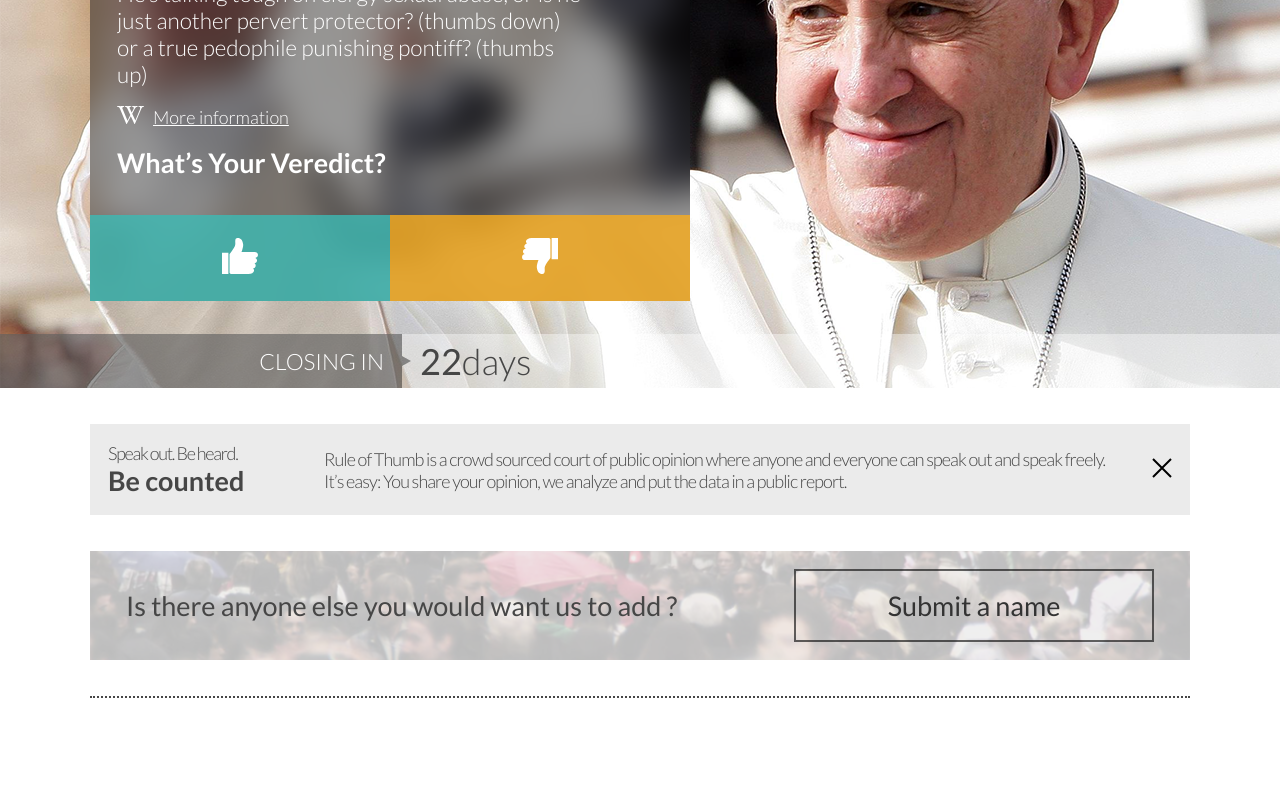
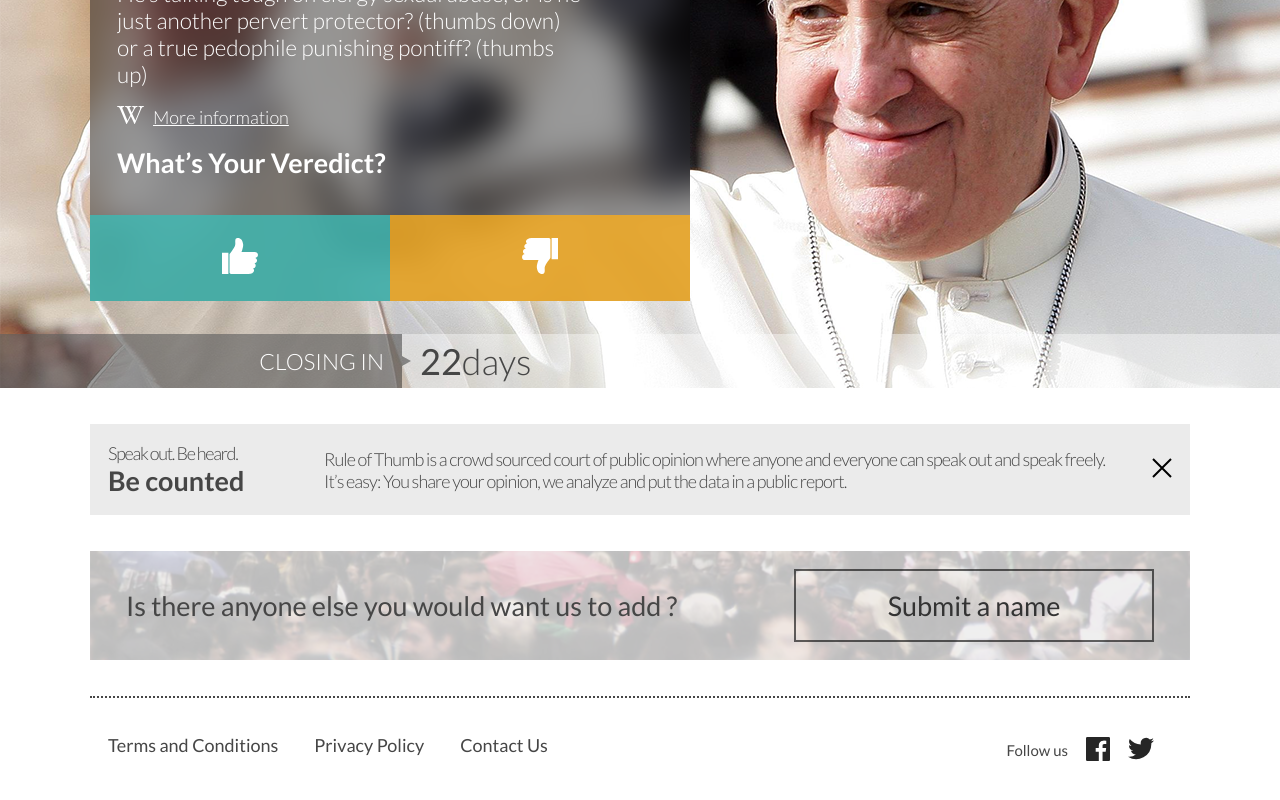
Before and after one commit to MateoBetancur/rule-of-thumb, a Next.js app: page / in a window 1280 px wide. Shown: the part 312-1112 px from the top of the page. Before the commit the page ends 1046 px from the top, so only its background shows below. Built offline with nearby package versions, Linux system fonts and the light colour scheme.

Commit message:
finished footer

```diff
--- /dev/null
+++ b/src/components/Footer/Footer.module.scss
@@ -0,0 +1,72 @@
+@import "/src/styles/sizes.module.scss";
+@import "/src/styles/variables.module.scss";
+.footer {
+    display: flex;
+    align-items: flex-end;
+    justify-content: space-between;
+    margin: 0 1rem 3rem;
+}
+
+.footer__links li {
+    padding: 0.5rem 0;
+    font-size: 1.25rem;
+}
+
+.footer__links li a {
+    color: $color-dark-gray;
+    text-decoration: none;
+}
+
+.footer__links li a:hover {
+    color: $color-darker-gray;
+    text-decoration: underline;
+}
+
+.footer__social > span {
+    color: $color-darker-gray;
+    font-size: 1.25rem;
+    text-align: right;
+}
+
+.footer__social > ul {
+    display: flex;
+    margin-top: 1rem;
+}
+
+.footer__social > ul > li {
+    margin-right: 1rem;
+}
+
+@media all and (min-width: $tablet) {
+    .footer {
+        align-items: flex-start;
+    }
+
+    .footer__links ul,
+    .footer__social {
+        display: flex;
+    }
+
+    .footer__links ul li {
+        padding: 0;
+        margin-right: 2rem;
+        font-size: 1rem;
+    }
+
+    .footer__social {
+        align-items: center;
+    }
+
+    .footer__social span {
+        margin-right: 1rem;
+        color: $color-dark-gray;
+        font-size: 0.833rem;
+    }
+
+    .footer__social > ul {
+        margin-top: 3px;
+    }
+}
+
+@media all and (min-width: $desktop) {
+}
--- /dev/null
+++ b/src/components/Footer/Footer.tsx
@@ -0,0 +1,40 @@
+import React, { FC } from 'react'
+import styles from './Footer.module.scss'
+export const Footer: FC = () => {
+    return (
+        <footer className={styles["footer"]}>
+            <div className={styles["footer__links"]}>
+                <ul>
+                    <li>
+                        <a href="#">Terms and Conditions</a>
+                    </li>
+                    <li>
+                        <a href="#">Privacy Policy</a>
+                    </li>
+                    <li>
+                        <a href="#">Contact Us</a>
+                    </li>
+                </ul>
+            </div>
+            <div className={styles["footer__social"]}>
+                <span>Follow us</span>
+                <ul>
+                    <li>
+                        <a href="#">
+                            <svg width="24" height="24" xmlns="http://www.w3.org/2000/svg">
+                                <path d="M24 1.325v21.35c0 .732-.593 1.325-1.325 1.325H16.56v-9.294h3.12l.467-3.622H16.56V8.771c0-1.048.292-1.763 1.796-1.763h1.918v-3.24a25.663 25.663 0 00-2.795-.143c-2.766 0-4.659 1.688-4.659 4.788v2.671H9.691v3.622h3.128V24H1.325A1.325 1.325 0 010 22.676V1.325A1.325 1.325 0 011.325 0h21.35A1.325 1.325 0 0124 1.325z" fill="#262626" fillRule="nonzero" />
+                            </svg>
+                        </a>
+                    </li>
+                    <li>
+                        <a href="#">
+                            <svg width="26" height="23" xmlns="http://www.w3.org/2000/svg">
+                                <path d="M23.329 6.204c.01.23.01.458.01.687A15.182 15.182 0 01-.008 19.688c.421.05.845.075 1.27.073a10.7 10.7 0 006.627-2.289 5.335 5.335 0 01-4.984-3.704c.798.151 1.62.12 2.404-.094a5.346 5.346 0 01-4.276-5.233v-.073a5.396 5.396 0 002.413.666 5.357 5.357 0 01-1.654-7.127A15.15 15.15 0 0012.79 7.484a5.898 5.898 0 01-.135-1.217 5.336 5.336 0 019.228-3.652 10.612 10.612 0 003.392-1.29 5.368 5.368 0 01-2.351 2.955 10.811 10.811 0 003.07-.843 10.868 10.868 0 01-2.664 2.767z" fill="#262626" fillRule="nonzero" />
+                            </svg>
+                        </a>
+                    </li>
+                </ul>
+            </div>
+        </footer>
+    )
+}
--- a/src/pages/index.tsx
+++ b/src/pages/index.tsx
@@ -4,6 +4,7 @@ import { NavBar } from '../components/NavBar/NavBar';
 import { Header } from '../components/Header/Header';
 import { BannerTop } from '../components/Banners/BannerTop';
 import { BannerBottom } from '../components/Banners/BannerBottom';
+import { Footer } from '../components/Footer/Footer';
 
 const Home: NextPage = () => {
   return (
@@ -19,6 +20,7 @@ const Home: NextPage = () => {
         <BannerTop />
         <BannerBottom />
         <hr role="separator" />
+        <Footer />
       </div>
     </div>
   )
--- a/src/styles/globals.scss
+++ b/src/styles/globals.scss
@@ -48,8 +48,6 @@ hr[role="separator"] {
   margin: 1.5rem 1rem;
 }
 
-
-
 .icon-button {
   padding: 0;
   border: 0;
@@ -77,7 +75,6 @@ hr[role="separator"] {
   height: 100%;
 }
 
-
 .banner {
   position: relative;
   display: flex;
@@ -99,9 +96,6 @@ hr[role="separator"] {
   pointer-events: none;
 }
 
-
-
-
 main[role="main"] {
   padding: 0 1rem;
   margin-top: 2rem;
@@ -119,47 +113,6 @@ main h2 {
   font-size: 2rem;
 }
 
-.footer {
-  display: flex;
-  align-items: flex-end;
-  justify-content: space-between;
-  margin: 0 1rem 3rem;
-}
-
-.footer__links li {
-  padding: 0.5rem 0;
-  font-size: 1.25rem;
-}
-
-.footer__links li a {
-  color: var(--color-dark-gray);
-  text-decoration: none;
-}
-
-.footer__links li a:hover {
-  color: var(--color-darker-gray);
-  text-decoration: underline;
-}
-
-.footer__social > span {
-  color: var(--color-darker-gray);
-  font-size: 1.25rem;
-  text-align: right;
-}
-
-.footer__social > ul {
-  display: flex;
-  margin-top: 1rem;
-}
-
-.footer__social > ul > li {
-  margin-right: 1rem;
-}
-
-
-
-
-
 .max-centered {
   display: contents;
 }
@@ -169,38 +122,6 @@ main h2 {
   html,
   body {
     font-size: 14px;
-  }
-
-
-
-
-  .footer {
-    align-items: flex-start;
-  }
-
-  .footer__links ul,
-  .footer__social {
-    display: flex;
-  }
-
-  .footer__links ul li {
-    padding: 0;
-    margin-right: 2rem;
-    font-size: 1rem;
-  }
-
-  .footer__social {
-    align-items: center;
-  }
-
-  .footer__social span {
-    margin-right: 1rem;
-    color: var(--color-dark-gray);
-    font-size: 0.833rem;
-  }
-
-  .footer__social > ul {
-    margin-top: 3px;
   }
 }
 
@@ -229,12 +150,6 @@ main h2 {
     padding: 0;
   }
 
-
-
-
-
-
-
   main h2 {
     font-size: 2.5rem;
   }
```
